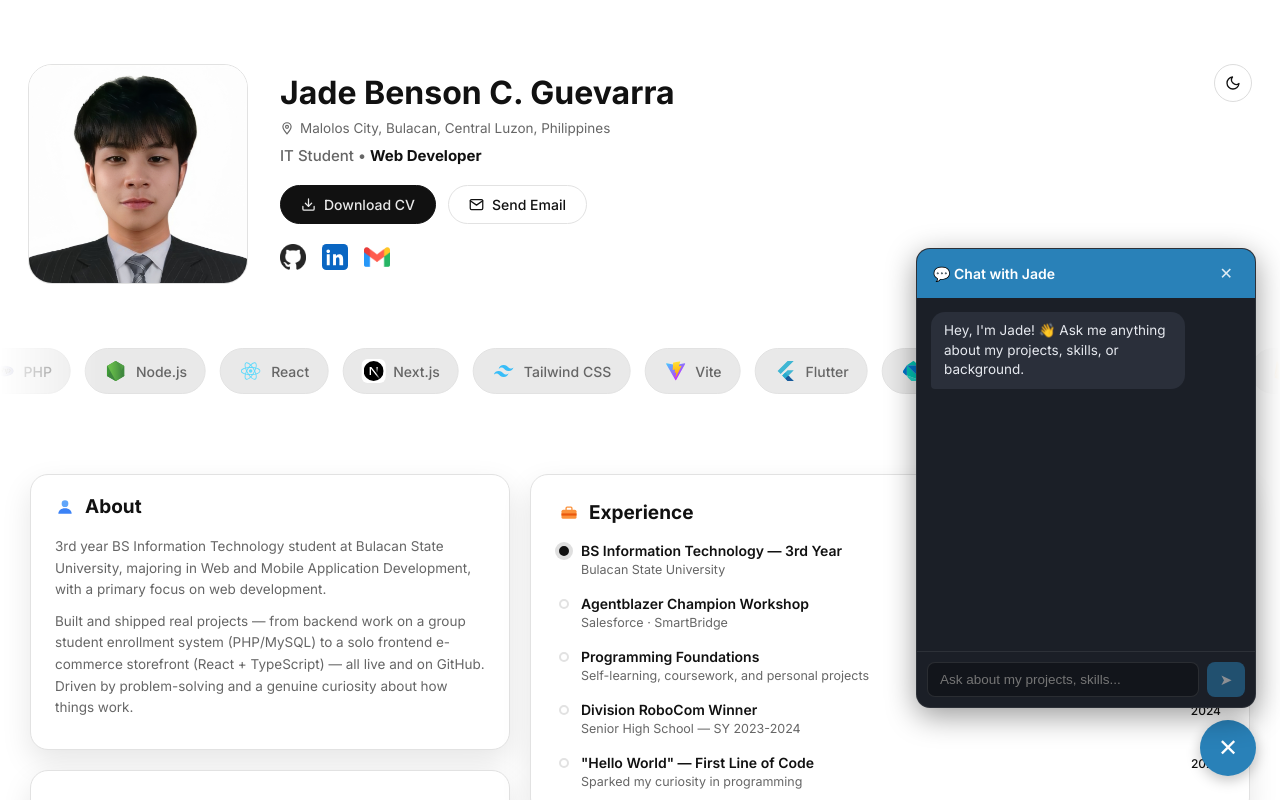
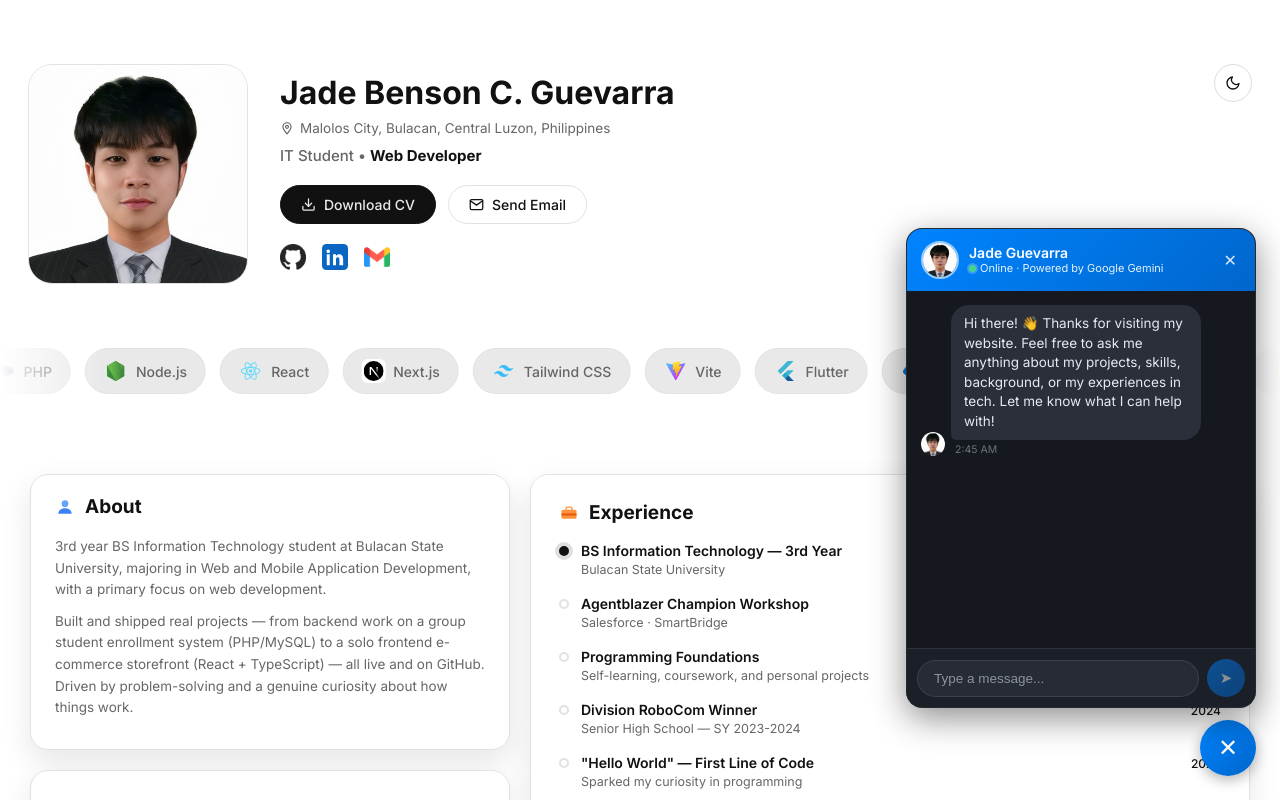
Before and after one commit to Dice0127/portfolio-site, a React (Vite) app: page / in a window 1280 px wide. Both pictures are taken after a click on the button "Open chat". Shown: the top 800 px of the page. Built offline with nearby package versions, Linux system fonts and the light colour scheme; no server answers.

Commit message:
Redesign chat widget with Messenger-style UI, fix deprecated Gemini model

```diff
--- a/api/chat.js
+++ b/api/chat.js
@@ -14,7 +14,7 @@ import {
   beyondCoding,
 } from '../src/data/portfolio.js';
 
-const GEMINI_MODEL = 'gemini-2.0-flash'; // fast + cheap, good for chat widgets
+const GEMINI_MODEL = 'gemini-flash-latest'; // auto-updates to Google's current stable Flash model
 const GEMINI_URL = `https://generativelanguage.googleapis.com/v1beta/models/${GEMINI_MODEL}:generateContent`;
 
 // Builds the system prompt dynamically from portfolio.js, so the bot's
--- a/src/components/ChatWidget.css
+++ b/src/components/ChatWidget.css
@@ -13,11 +13,11 @@
   height: 56px;
   border-radius: 50%;
   border: none;
-  background: #2981b8;
+  background: linear-gradient(135deg, #0084ff, #0066cc);
   color: #fff;
   font-size: 24px;
   cursor: pointer;
-  box-shadow: 0 4px 14px rgba(0, 0, 0, 0.25);
+  box-shadow: 0 4px 14px rgba(0, 0, 0, 0.3);
   transition: transform 0.15s ease;
 }
 
@@ -29,28 +29,65 @@
   position: absolute;
   bottom: 68px;
   right: 0;
-  width: 340px;
+  width: 350px;
   max-width: calc(100vw - 32px);
-  height: 460px;
-  max-height: 70vh;
-  background: #1b1f27;
-  border-radius: 14px;
-  box-shadow: 0 8px 30px rgba(0, 0, 0, 0.4);
+  height: 480px;
+  max-height: 72vh;
+  background: #15181e;
+  border-radius: 16px;
+  box-shadow: 0 10px 34px rgba(0, 0, 0, 0.45);
   display: flex;
   flex-direction: column;
   overflow: hidden;
   border: 1px solid rgba(255, 255, 255, 0.08);
 }
 
+/* ---- Header ---- */
 .chat-header {
   display: flex;
-  justify-content: space-between;
   align-items: center;
-  padding: 14px 16px;
-  background: #2981b8;
+  gap: 10px;
+  padding: 12px 14px;
+  background: linear-gradient(135deg, #0084ff, #0066cc);
   color: #fff;
+}
+
+.chat-avatar {
+  width: 38px;
+  height: 38px;
+  border-radius: 50%;
+  object-fit: cover;
+  border: 2px solid rgba(255, 255, 255, 0.6);
+}
+
+.chat-header-info {
+  display: flex;
+  flex-direction: column;
+  flex: 1;
+  min-width: 0;
+}
+
+.chat-header-name {
   font-weight: 600;
   font-size: 14px;
+  line-height: 1.2;
+}
+
+.chat-header-status {
+  font-size: 11px;
+  opacity: 0.9;
+  display: flex;
+  align-items: center;
+  gap: 4px;
+}
+
+.status-dot {
+  width: 7px;
+  height: 7px;
+  border-radius: 50%;
+  background: #4ade80;
+  display: inline-block;
+  box-shadow: 0 0 0 2px rgba(255, 255, 255, 0.25);
 }
 
 .chat-close {
@@ -60,11 +97,13 @@
   font-size: 16px;
   cursor: pointer;
   opacity: 0.85;
+  padding: 4px;
 }
 .chat-close:hover {
   opacity: 1;
 }
 
+/* ---- Messages ---- */
 .chat-messages {
   flex: 1;
   padding: 14px;
@@ -72,12 +111,40 @@
   display: flex;
   flex-direction: column;
   gap: 10px;
+  background: #15181e;
+}
+
+.chat-row {
+  display: flex;
+  align-items: flex-end;
+  gap: 6px;
+}
+
+.chat-row--user {
+  justify-content: flex-end;
+}
+
+.chat-bubble-avatar {
+  width: 24px;
+  height: 24px;
+  border-radius: 50%;
+  object-fit: cover;
+  flex-shrink: 0;
+}
+
+.chat-bubble-col {
+  display: flex;
+  flex-direction: column;
+  max-width: 78%;
+}
+
+.chat-row--user .chat-bubble-col {
+  align-items: flex-end;
 }
 
 .chat-bubble {
-  max-width: 82%;
   padding: 9px 13px;
-  border-radius: 14px;
+  border-radius: 18px;
   font-size: 13.5px;
   line-height: 1.45;
   white-space: pre-wrap;
@@ -85,17 +152,26 @@
 }
 
 .chat-bubble--bot {
-  align-self: flex-start;
   background: #2a2f3a;
   color: #e6e9ef;
-  border-bottom-left-radius: 4px;
+  border-bottom-left-radius: 5px;
 }
 
 .chat-bubble--user {
-  align-self: flex-end;
-  background: #2981b8;
+  background: linear-gradient(135deg, #0084ff, #0066cc);
   color: #fff;
-  border-bottom-right-radius: 4px;
+  border-bottom-right-radius: 5px;
+}
+
+.chat-time {
+  font-size: 10.5px;
+  color: #6b7280;
+  margin-top: 3px;
+  padding: 0 4px;
+}
+
+.chat-time--user {
+  text-align: right;
 }
 
 .chat-bubble--typing {
@@ -127,35 +203,43 @@
   padding: 4px 2px;
 }
 
+/* ---- Input ---- */
 .chat-input-row {
   display: flex;
+  align-items: center;
   border-top: 1px solid rgba(255, 255, 255, 0.08);
   padding: 10px;
   gap: 8px;
+  background: #1b1f27;
 }
 
 .chat-input-row input {
   flex: 1;
-  background: #12151b;
+  background: #262b34;
   border: 1px solid rgba(255, 255, 255, 0.1);
-  border-radius: 8px;
-  padding: 9px 12px;
+  border-radius: 20px;
+  padding: 10px 16px;
   color: #fff;
   font-size: 13.5px;
   outline: none;
 }
 .chat-input-row input:focus {
-  border-color: #2981b8;
+  border-color: #0084ff;
+}
+.chat-input-row input::placeholder {
+  color: #8b93a1;
 }
 
 .chat-input-row button {
   width: 38px;
+  height: 38px;
   border: none;
-  border-radius: 8px;
-  background: #2981b8;
+  border-radius: 50%;
+  background: linear-gradient(135deg, #0084ff, #0066cc);
   color: #fff;
   font-size: 15px;
   cursor: pointer;
+  flex-shrink: 0;
 }
 .chat-input-row button:disabled {
   opacity: 0.5;
--- a/src/components/ChatWidget.jsx
+++ b/src/components/ChatWidget.jsx
@@ -2,11 +2,17 @@
 import { useState, useRef, useEffect } from 'react';
 import './ChatWidget.css';
 
-const GREETING = "Hey, I'm Jade! 👋 Ask me anything about my projects, skills, or background.";
+const GREETING = "Hi there! 👋 Thanks for visiting my website. Feel free to ask me anything about my projects, skills, background, or my experiences in tech. Let me know what I can help with!";
+
+function formatTime(date) {
+  return date.toLocaleTimeString([], { hour: 'numeric', minute: '2-digit' });
+}
 
 export default function ChatWidget() {
   const [open, setOpen] = useState(false);
-  const [messages, setMessages] = useState([{ role: 'model', text: GREETING }]);
+  const [messages, setMessages] = useState([
+    { role: 'model', text: GREETING, time: new Date() },
+  ]);
   const [input, setInput] = useState('');
   const [loading, setLoading] = useState(false);
   const [error, setError] = useState(null);
@@ -23,7 +29,8 @@ export default function ChatWidget() {
     const text = input.trim();
     if (!text || loading) return;
 
-    const nextMessages = [...messages, { role: 'user', text }];
+    const userMsg = { role: 'user', text, time: new Date() };
+    const nextMessages = [...messages, userMsg];
     setMessages(nextMessages);
     setInput('');
     setLoading(true);
@@ -35,8 +42,7 @@ export default function ChatWidget() {
         headers: { 'Content-Type': 'application/json' },
         body: JSON.stringify({
           message: text,
-          // Send prior turns (excluding the greeting) so the model has context.
-          history: nextMessages.slice(1, -1),
+          history: nextMessages.slice(1, -1).map(({ role, text }) => ({ role, text })),
         }),
       });
 
@@ -46,7 +52,7 @@ export default function ChatWidget() {
       }
 
       const data = await res.json();
-      setMessages((prev) => [...prev, { role: 'model', text: data.reply }]);
+      setMessages((prev) => [...prev, { role: 'model', text: data.reply, time: new Date() }]);
     } catch (err) {
       setError(err.message || 'Failed to send message. Please try again.');
     } finally {
@@ -59,7 +65,13 @@ export default function ChatWidget() {
       {open && (
         <div className="chat-panel" role="dialog" aria-label="Chat with Jade">
           <div className="chat-header">
-            <span>💬 Chat with Jade</span>
+            <img src="/profile.jpg" alt="Jade" className="chat-avatar" />
+            <div className="chat-header-info">
+              <span className="chat-header-name">Jade Guevarra</span>
+              <span className="chat-header-status">
+                <span className="status-dot" /> Online · Powered by Google Gemini
+              </span>
+            </div>
             <button className="chat-close" onClick={() => setOpen(false)} aria-label="Close chat">
               ✕
             </button>
@@ -67,15 +79,29 @@ export default function ChatWidget() {
 
           <div className="chat-messages" ref={scrollRef}>
             {messages.map((m, i) => (
-              <div key={i} className={`chat-bubble ${m.role === 'user' ? 'chat-bubble--user' : 'chat-bubble--bot'}`}>
-                {m.text}
+              <div
+                key={i}
+                className={`chat-row ${m.role === 'user' ? 'chat-row--user' : 'chat-row--bot'}`}
+              >
+                {m.role === 'model' && <img src="/profile.jpg" alt="" className="chat-bubble-avatar" />}
+                <div className="chat-bubble-col">
+                  <div className={`chat-bubble ${m.role === 'user' ? 'chat-bubble--user' : 'chat-bubble--bot'}`}>
+                    {m.text}
+                  </div>
+                  <span className={`chat-time ${m.role === 'user' ? 'chat-time--user' : ''}`}>
+                    {formatTime(m.time)}
+                  </span>
+                </div>
               </div>
             ))}
             {loading && (
-              <div className="chat-bubble chat-bubble--bot chat-bubble--typing">
-                <span className="dot" />
-                <span className="dot" />
-                <span className="dot" />
+              <div className="chat-row chat-row--bot">
+                <img src="/profile.jpg" alt="" className="chat-bubble-avatar" />
+                <div className="chat-bubble chat-bubble--bot chat-bubble--typing">
+                  <span className="dot" />
+                  <span className="dot" />
+                  <span className="dot" />
+                </div>
               </div>
             )}
             {error && <div className="chat-error">{error}</div>}
@@ -86,11 +112,11 @@ export default function ChatWidget() {
               type="text"
               value={input}
               onChange={(e) => setInput(e.target.value)}
-              placeholder="Ask about my projects, skills..."
+              placeholder="Type a message..."
               maxLength={2000}
               disabled={loading}
             />
-            <button type="submit" disabled={loading || !input.trim()}>
+            <button type="submit" disabled={loading || !input.trim()} aria-label="Send">
               ➤
             </button>
           </form>
```
